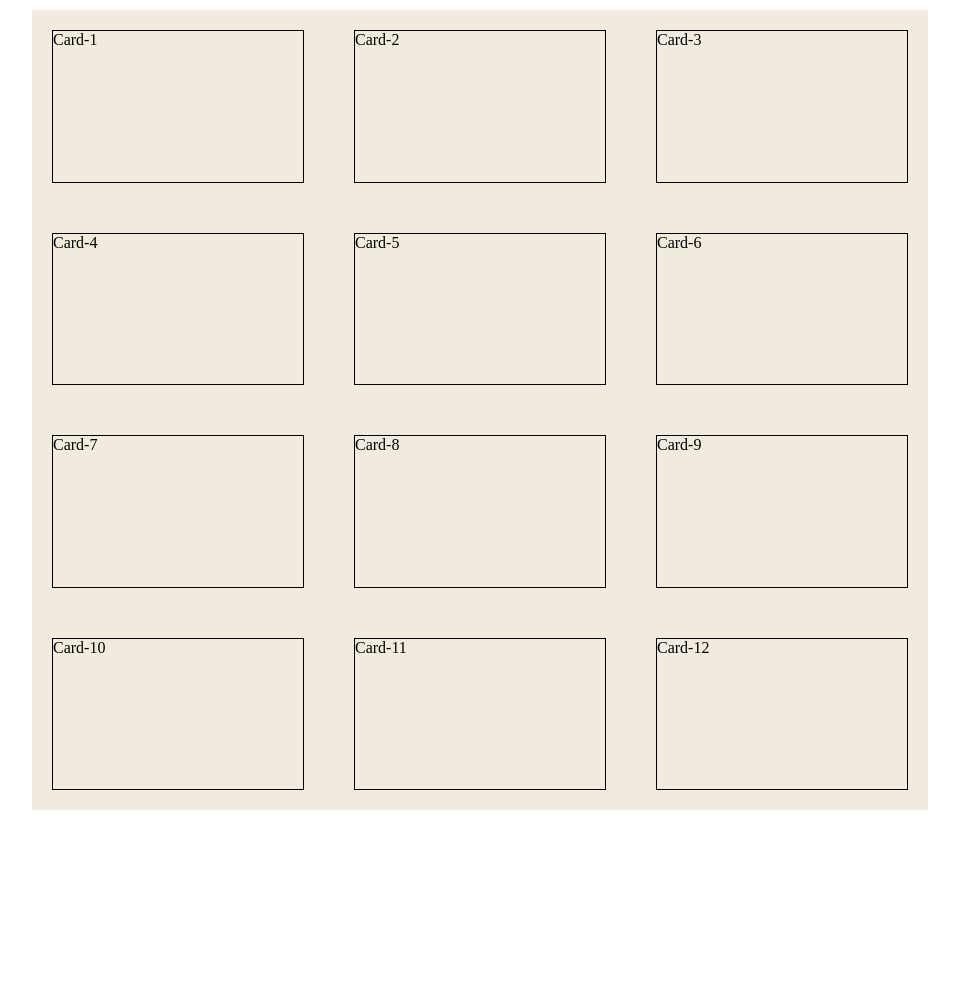
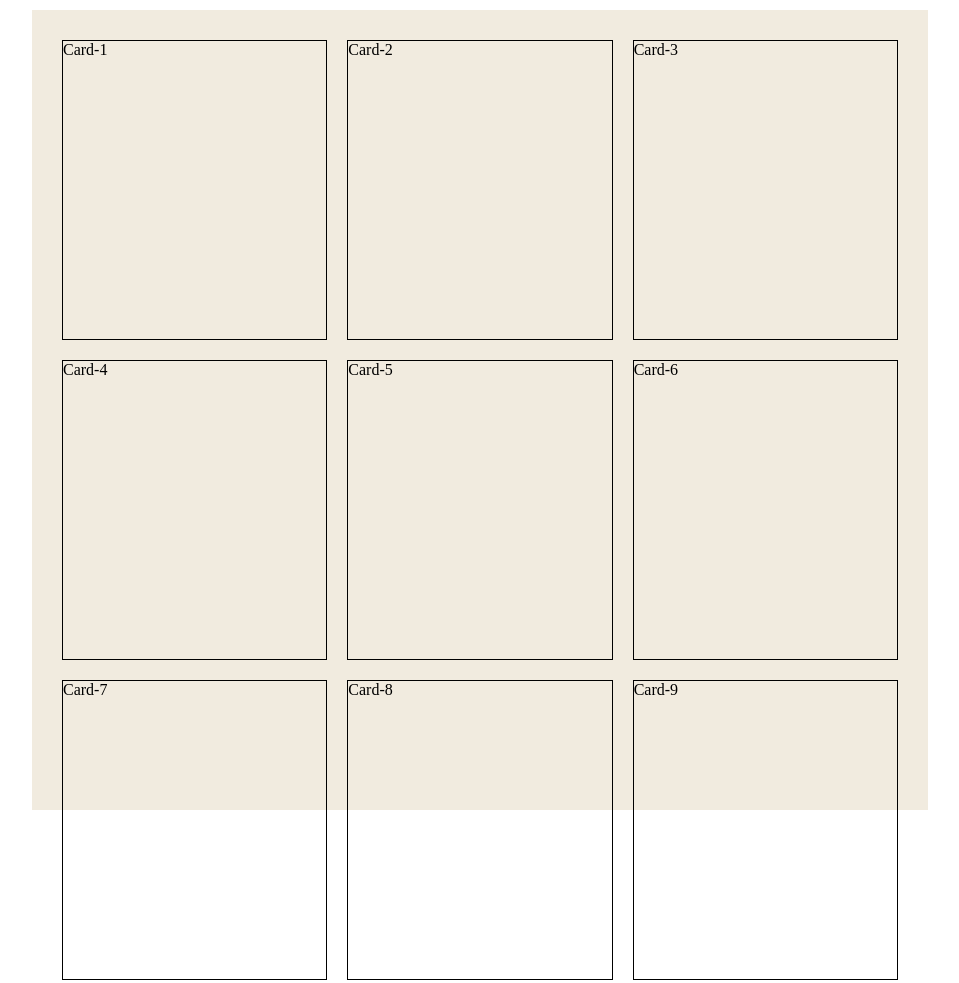
Before and after one commit to juancmdev/english-cards, a plain HTML site: page index.html in a window 1280 px wide. Shown: the top 983 px of the page, without its empty margins (160-1119 px from the left). Before the commit the page ends 820 px from the top, so only its background shows below. Drawn offline with Linux system fonts and the light colour scheme.

Commit message:
Update styles.css

```diff
--- a/styles.css
+++ b/styles.css
@@ -11,10 +11,11 @@
   background: rgb(241, 235, 223);
   display: grid;
   grid-template-columns: repeat(3, 1fr);
-  gap: 10px;
+  gap: 20px;
+  padding: 30px;
 }
 
 .card {
   border: 1px solid black;
-  margin: 20px;
+  height: 300px;
 }
```
